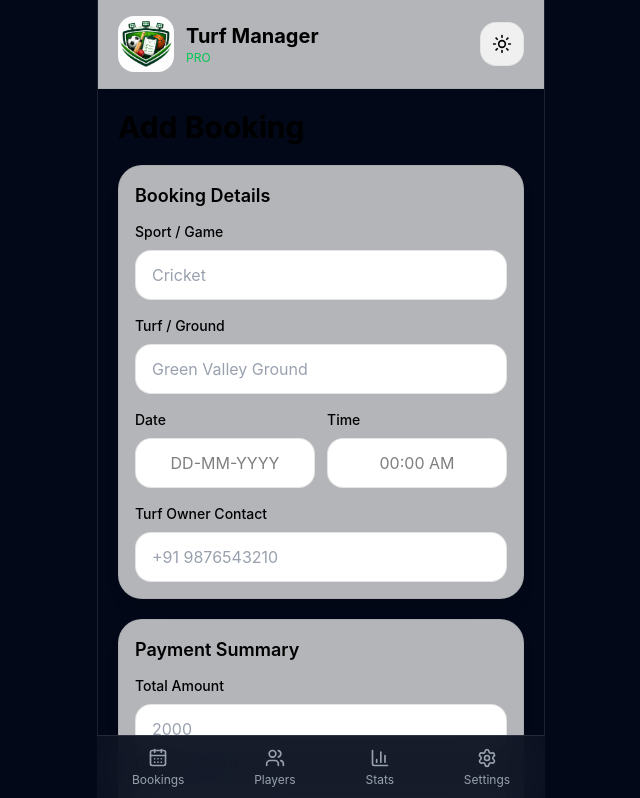
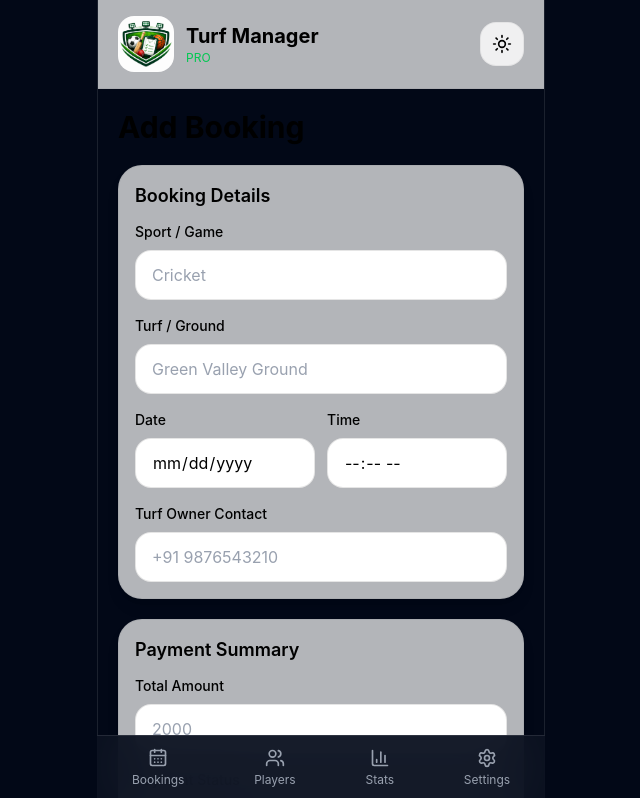
Before and after one commit to SwastikOP14/turf-manager-pro, a React (Vite) app: page /add-booking in a window 1280 px wide. Shown: the top 798 px of the page, without its empty margins (319-959 px from the left). Built offline with nearby package versions, Linux system fonts and the light colour scheme.

Commit message:
Updated project

```diff
--- a/src/components/common/GlassCard.jsx
+++ b/src/components/common/GlassCard.jsx
@@ -8,7 +8,6 @@ export default function GlassCard({
     <div
       className={`
         relative
-        z-0
 
         rounded-3xl
         p-4
@@ -16,9 +15,7 @@ export default function GlassCard({
         overflow-visible
 
         bg-white/70
-        dark:bg-white/5
-
-        backdrop-blur-xl
+        dark:bg-[#111827]/80
 
         border
         border-black/5
@@ -28,6 +25,9 @@ export default function GlassCard({
 
         ${className}
       `}
+      style={{
+        isolation: "isolate"
+      }}
     >
 
       {children}
--- a/src/components/common/InputField.jsx
+++ b/src/components/common/InputField.jsx
@@ -13,8 +13,10 @@ export default function InputField({
 
       <label
         className="
-          text-sm font-medium
-          text-black dark:text-white
+          text-sm
+          font-medium
+          text-black
+          dark:text-white
         "
       >
         {label}
@@ -27,6 +29,8 @@ export default function InputField({
 
         onChange={onChange}
 
+        placeholder={placeholder}
+
         style={{
           textAlign:
             centered
@@ -34,11 +38,11 @@ export default function InputField({
               : "left"
         }}
 
-        placeholder={placeholder}
-
         className="
           w-full
+
           rounded-2xl
+
           px-4 py-3
 
           outline-none
@@ -54,6 +58,13 @@ export default function InputField({
           dark:text-white
 
           placeholder:text-gray-400
+
+          transition-all
+          duration-200
+
+          focus:border-green-500
+          focus:ring-2
+          focus:ring-green-500/20
         "
       />
 
--- a/src/components/layout/MobileLayout.jsx
+++ b/src/components/layout/MobileLayout.jsx
@@ -16,7 +16,8 @@ export default function MobileLayout({
 
       bg-[#020817]
 
-      flex justify-center
+      flex
+      justify-center
     ">
 
       {/* Mobile Container */}
@@ -32,14 +33,18 @@ export default function MobileLayout({
 
         border-x
         border-white/10
+
+        bg-[#020817]
       ">
 
         <Header />
 
         <main className="
-          pb-40
+          pb-32
 
           overflow-visible
+
+          scroll-smooth
         ">
 
           {children}
--- a/src/index.css
+++ b/src/index.css
@@ -51,6 +51,14 @@ input[type="time"]:focus:before,
 input[type="time"]:valid:before {
 
   display: none;
+}
+
+/* INPUT CENTER ALIGN */
+
+input[type="date"],
+input[type="time"] {
+
+  text-align: center;
 }
 
 /* REACT DATE PICKER */
@@ -156,12 +164,4 @@ input[type="time"]:valid:before {
   background-color: #22c55e !important;
 
   color: black !important;
-  /* DATE PICKER PORTAL FIX */
-
-.react-datepicker-popper {
-
-  z-index: 999999 !important;
-
-  position: fixed !important;
 }
-}
--- a/src/pages/AddBooking/AddBooking.jsx
+++ b/src/pages/AddBooking/AddBooking.jsx
@@ -10,9 +10,6 @@ import SectionTitle from "../../components/common/SectionTitle"
 import InputField from "../../components/common/InputField"
 import SelectField from "../../components/common/SelectField"
 import PrimaryButton from "../../components/common/PrimaryButton"
-
-import DatePicker from "react-datepicker"
-import "react-datepicker/dist/react-datepicker.css"
 
 export default function AddBooking() {
 
@@ -33,20 +30,14 @@ export default function AddBooking() {
   const [amount, setAmount] = useState("")
   const [status, setStatus] = useState("Paid")
 
-  const [date, setDate] = useState(null)
-  const [time, setTime] = useState(null)
+  const [date, setDate] = useState("")
+  const [time, setTime] = useState("")
 
   return (
 
     <MobileLayout hideFab>
 
-      <div className="
-          p-5
-          space-y-5
-
-          relative
-          z-50
-        ">
+      <div className="p-5 space-y-5">
 
         {/* PAGE TITLE */}
         <h1 className="
@@ -89,108 +80,34 @@ export default function AddBooking() {
           <div className="grid grid-cols-2 gap-3">
 
             {/* DATE */}
-            <div className="flex flex-col gap-2">
+            <InputField
+              label="Date"
 
-              <label className="
-                text-sm
-                font-medium
-                text-black
-                dark:text-white
-              ">
-                Date
-              </label>
+              type="date"
 
-              <DatePicker
-                selected={date}
+              value={date}
 
-                onChange={(selectedDate) =>
-                  setDate(selectedDate)
-                }
+              onChange={(e) =>
+                setDate(e.target.value)
+              }
 
-                withPortal
-
-                dateFormat="dd-MM-yyyy"
-
-                placeholderText="DD-MM-YYYY"
-
-                className="
-                  w-full
-                  rounded-2xl
-                  px-4 py-3
-
-                  text-center
-
-                  outline-none
-
-                  bg-white
-                  dark:bg-white/5
-
-                  border
-                  border-black/10
-                  dark:border-white/10
-
-                  text-black
-                  dark:text-white
-                "
-              />
-
-            </div>
+              centered
+            />
 
             {/* TIME */}
-            <div className="flex flex-col gap-2">
+            <InputField
+              label="Time"
 
-              <label className="
-                text-sm
-                font-medium
-                text-black
-                dark:text-white
-              ">
-                Time
-              </label>
+              type="time"
 
-              <DatePicker
-                selected={time}
+              value={time}
 
-                onChange={(selectedTime) =>
-                  setTime(selectedTime)
-                }
+              onChange={(e) =>
+                setTime(e.target.value)
+              }
 
-                withPortal
-
-                showTimeSelect
-
-                showTimeSelectOnly
-
-                timeIntervals={5}
-
-                timeCaption="Select Time"
-
-                dateFormat="hh:mm aa"
-
-                placeholderText="00:00 AM"
-
-                className="
-                  w-full
-                  rounded-2xl
-                  px-4 py-3
-
-                  text-center
-
-                  outline-none
-
-                  bg-white
-                  dark:bg-white/5
-
-                  border
-                  border-black/10
-                  dark:border-white/10
-
-                  text-black
-                  dark:text-white
-                "
-              />
-
-            </div>
+              centered
+            />
 
           </div>
 
@@ -202,7 +119,7 @@ export default function AddBooking() {
         </GlassCard>
 
         {/* PAYMENT SUMMARY */}
-        <GlassCard className="relative z-0" >
+        <GlassCard className="space-y-4">
 
           <SectionTitle title="Payment Summary" />
 
@@ -362,12 +279,8 @@ export default function AddBooking() {
 
               status,
 
-              date: date?.toLocaleDateString(),
-
-              time: time?.toLocaleTimeString([], {
-                hour: "2-digit",
-                minute: "2-digit"
-              })
+              date,
+              time
             })
 
             setTurf("")
@@ -375,8 +288,8 @@ export default function AddBooking() {
             setAmount("")
             setStatus("Paid")
 
-            setDate(null)
-            setTime(null)
+            setDate("")
+            setTime("")
           }}
         />
 
```
